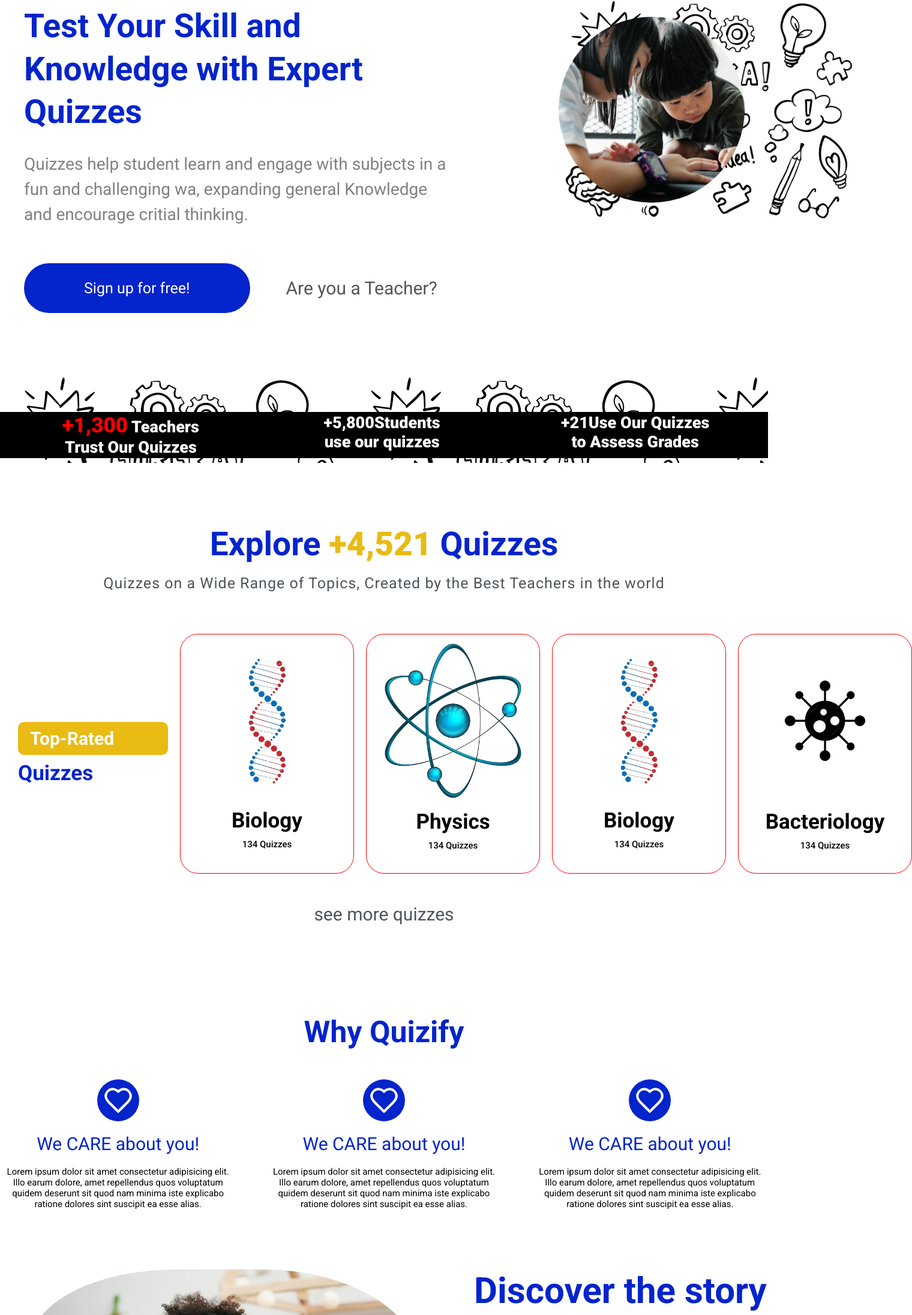
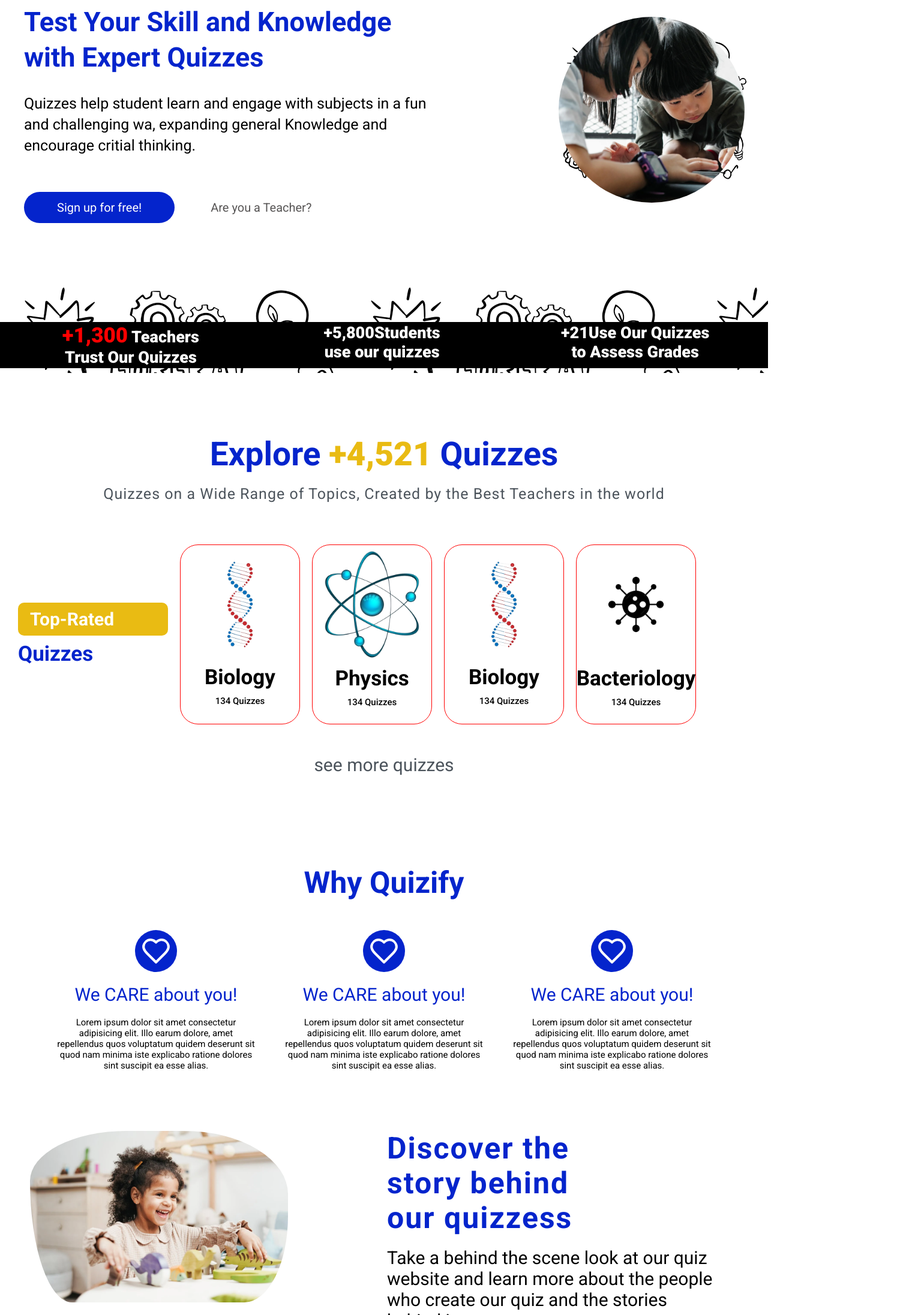
Before and after one commit to codenameMANUEL/quiz_app, a React app: page / in a window 1280 px wide. Shown: the part 197-2390 px from the top of the page at 60% size, 1520 px wide, since content can reach past the window. Built offline with nearby package versions, Linux system fonts and the light colour scheme; the HTML template or start-up script is replaced by a standard one.

Commit message:
increased the default screen to 100% for uniform styles across webpages

```diff
--- a/src/styles/about.css
+++ b/src/styles/about.css
@@ -22,23 +22,21 @@
 .section_two_about {
     padding: 150px 80px;
     display: flex;
-    justify-content: space-between;
+    gap: 70px;
 }
 .section_two_about_text :nth-child(1){
     color: var(--primary-color);
     width: 400px;
-    /* background-color: red; */
-    font-size: 40px;
+    font-size: 38px;
 }
 .section_two_about_text :nth-child(2){
     width: 600px;
-    /* background-color: red; */
-    font-size: 30px;
+    font-size: 20px;
     margin-top: 30px;
     text-align: start;
 }
 .section_two_about_img img {
-    width: 800px;
+    width: 500px;
     border-radius: 22% 102% 35% 55% / 39% 19% 64% 20%;
 }
 .quzzing_platform {
@@ -187,4 +185,5 @@
     display: flex;
     justify-content: center;
     padding: 40px 0px;
+    padding: 50px;
 }
--- a/src/styles/accordion.css
+++ b/src/styles/accordion.css
@@ -6,7 +6,7 @@
 
 .accordion-header {
   cursor: pointer;
-  padding: 20px;
+  padding: 15px 50px;
   display: flex;
   justify-content: space-between;
   align-items: center;
@@ -48,10 +48,10 @@
     color: var(--primary-color);
 }
 .accordion_text h2 {
-    font-size: 60px;
-    padding-top: 30px;
-    font-weight: 400;
-    letter-spacing: 4px;
+  font-size: 45px;
+  padding-top: 30px;
+  font-weight: 400;
+  letter-spacing: 2px;
 }
 .accordion-header h2 {
     font-size: 25px;
--- a/src/styles/contact.css
+++ b/src/styles/contact.css
@@ -63,7 +63,7 @@
     display: block;
     margin: 10px 0px;
     width: 400px;
-    padding: 10px 0px;
+    padding: 10px;
     font-size: 20px;
     border-radius: 10px;
     outline: none;
@@ -86,11 +86,12 @@
     color: #ffff;
     font-size: 20px;
     border-radius: 30px;
+    cursor: pointer;
 }
 .form ::placeholder {
-    padding-left: 10px;
     font-size: 15px;
 }
-.form ::placeholder textarea{
-    padding-top: 20px;
+.form textarea{
+    padding-left: 10px;
+    padding-top: 10px;
 }
--- a/src/styles/landingPage.css
+++ b/src/styles/landingPage.css
@@ -21,9 +21,9 @@
 
 .intro_roll_text h1 {
     font-family: "Roboto", sans-serif;
-    font-weight: 700;
+    font-weight: 600;
     font-style: normal;
-    font-size: 55px;
+    font-size: 45px;
     line-height: 1.3;
     color: var(--primary-color);
 }
@@ -32,10 +32,10 @@
 
     font-weight: 400;
     font-style: normal;
-    font-size: 28px;
-    line-height: 1.5;
+    font-size: 25px;
+    line-height: 1.4;
     margin-top: 30px;
-    color: #828181;
+    color: #000000;
 }
 
 .intro_roll_btn {
@@ -46,12 +46,12 @@
 }
 
 .intro_roll_btn button:nth-child(1) {
-    padding: 27px 100px;
+    padding: 14px 55px;
     color: #ffff;
     background: var(--primary-color);
     border-radius: 45px;
     border: none;
-    font-size: 25px;
+    font-size: 20px;
     cursor: pointer;
 }
 
@@ -59,7 +59,7 @@
     color: #575555;
     background: none;
     border: none;
-    font-size: 30px;
+    font-size: 20px;
     padding-left: 40px;
     cursor: pointer;
 }
@@ -72,8 +72,7 @@
 
 .image1 {
     position: relative;
-    width: 500px;
-    /* Adjust size as needed */
+    width: 320px;
     top: 0;
     left: 0;
 }
@@ -182,8 +181,8 @@
     justify-content: center;
     text-align: center;
     border: 1px solid red;
-    width: 290px;
-    height: 400px;
+    width: 200px;
+    height: 300px;
     border-radius: 30px;
     cursor: pointer;
 }
@@ -226,7 +225,7 @@
 }
 
 .why_quiz_container {
-    width: 480px;
+    width: 330px;
     display: flex;
     justify-content: center;
     align-items: center;
@@ -264,30 +263,30 @@
 .image_text_roll {
     padding: 100px 50px;
     display: grid;
-    grid-template-columns: 700px 500px;
+    grid-template-columns: 555px 360px;
     font-family: var(--primary-font);
     gap: 40px;
 }
 
 .image_text_roll img {
-    width: 650px;
+    width: 430px;
     border-radius: 53% 57% 24% 23% / 41% 52% 71% 100% ;
 }
 
 .image_text_roll_text h1 {
-    font-size: 60px;
+    font-size: 50px;
     color: var(--primary-color);
-    width: 550px;
+    letter-spacing: 2px;
 }
 
 .image_text_roll_text p {
     padding-top: 20px;
-    width: 600px;
+    width: 555px;
     font-size: 30px;
 }
 
 .image_text_roll_btn button{
-    padding: 20px 90px;
+    padding: 10px 75px;
     background-color: var(--primary-color);
     margin-top: 40px;
     border: none;
@@ -300,30 +299,31 @@
 .image_text_left {
     padding: 100px 50px;
     display: grid;
-    grid-template-columns: 700px 500px;
+    grid-template-columns: 700px 450px;
     font-family: var(--primary-font);
     gap: 40px;
 }
 
 .image_text_left img {
-    width: 650px;
+    width: 400px;
     border-radius: 53% 57% 24% 23% / 41% 52% 71% 100% ;
 }
 
 .image_text_left_roll h1 {
-    font-size: 60px;
+    font-size: 40px;
     color: var(--primary-color);
     width: 550px;
+    letter-spacing: 2px;
 }
 
 .image_text_left_roll p {
     padding-top: 20px;
-    width: 600px;
-    font-size: 30px;
+    width: 570px;
+    font-size: 28px;
 }
 
 .image_text_left_btn button:nth-child(1){
-    padding: 20px 90px;
+    padding: 10px 75px;
     background-color: var(--primary-color);
     margin-top: 40px;
     border: none;
@@ -333,7 +333,7 @@
 }
 
 .image_text_left_btn button:nth-child(2){
-    padding: 20px 90px;
+    padding: 10px 75px;
     background-color: transparent;
     margin-top: 40px;
     border: 1px solid var(--primary-color);
--- a/src/styles/nav.css
+++ b/src/styles/nav.css
@@ -12,7 +12,7 @@ nav {
     font-family: "Roboto", sans-serif;
     font-weight: 300;
     font-style: normal;
-    font-size: 20px;
+    font-size: 17px;
     display: flex;
     justify-content: space-between;
     align-items: center;
--- a/src/styles/reviewSlider.css
+++ b/src/styles/reviewSlider.css
@@ -1,5 +1,6 @@
+
 .slider_container {
-    width: 1200px;
+    width: 1000px;
     height: 400px;
     border: 3px dashed var(--primary-color);
     border-radius: 10px;
```
